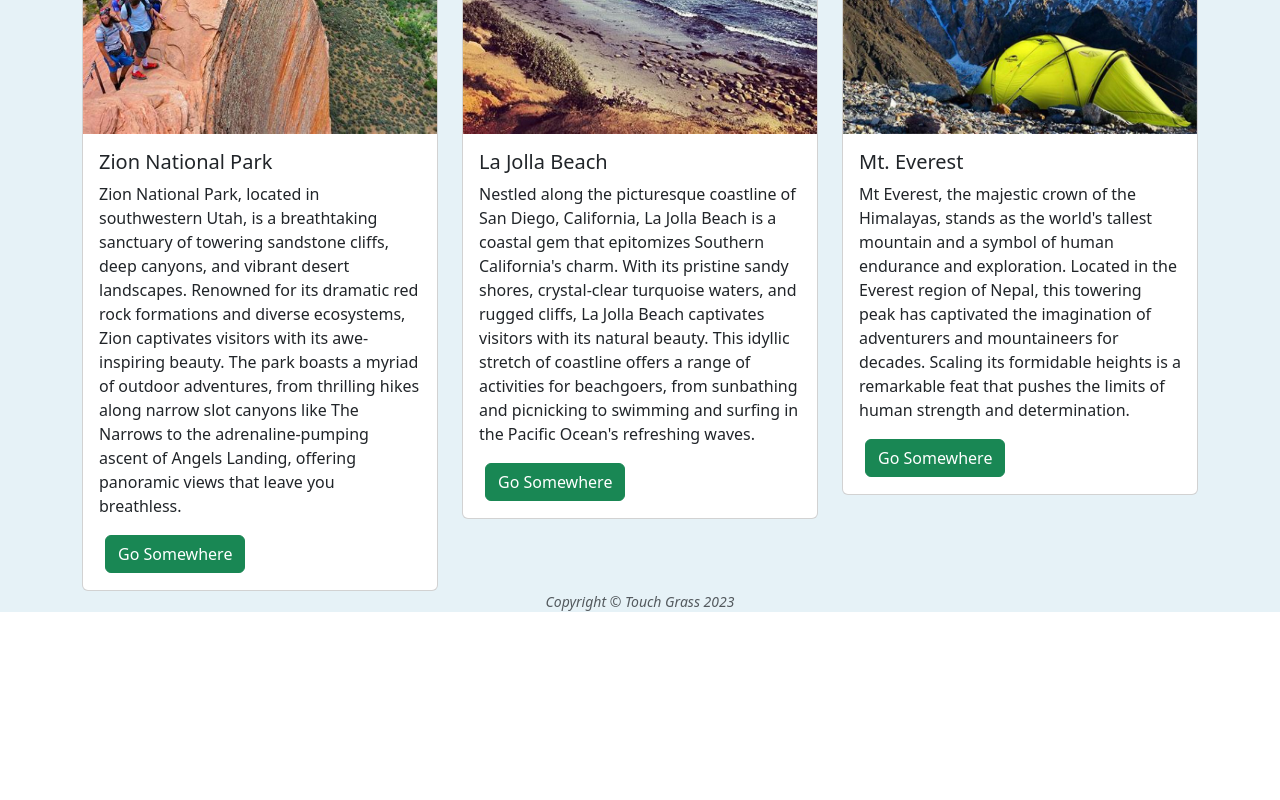
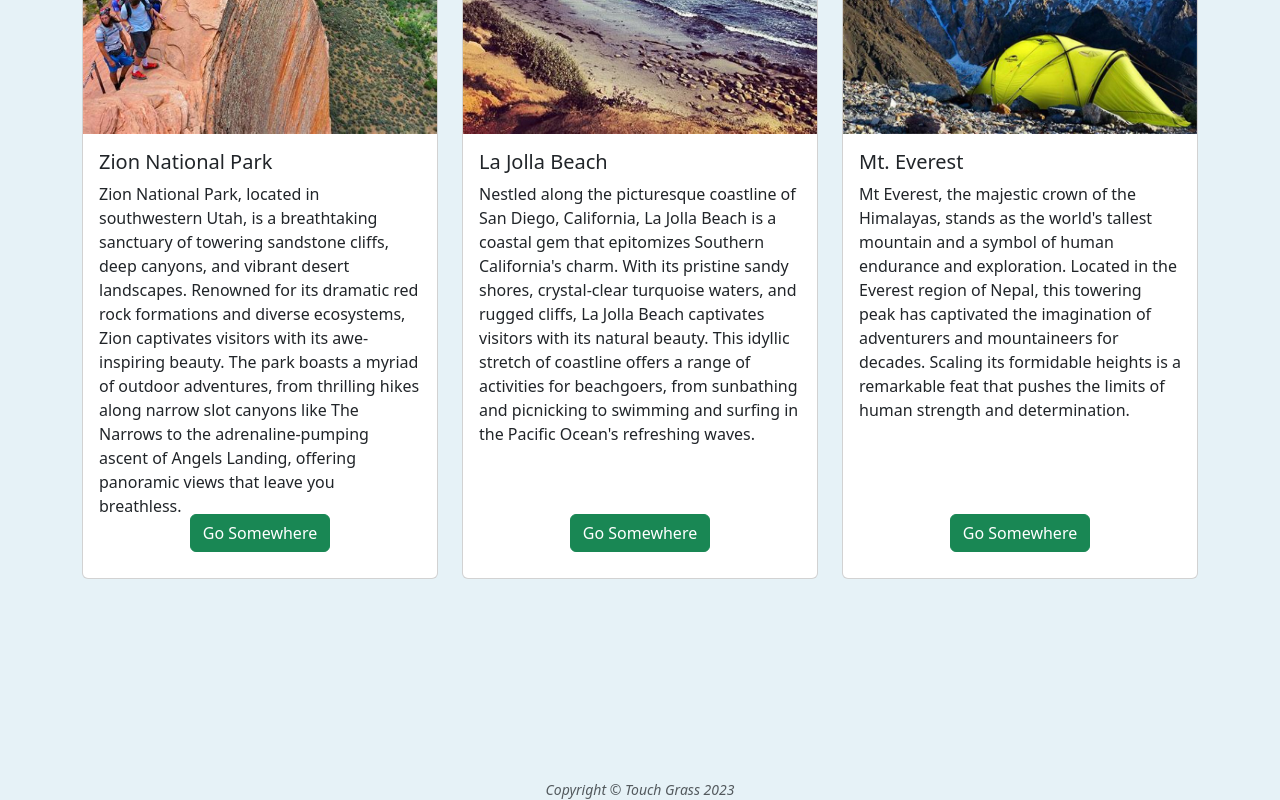
Before and after one commit to COMPE561GROUP2/gui, a React (Create React App) app: page /home in a window 1280 px wide. Shown: the part 537-1337 px from the top of the page. Before the commit the page ends 1149 px from the top, so only its background shows below. Built offline with nearby package versions, Linux system fonts and the light colour scheme.

Commit message:
Fixed buttons on home page and standardized the card heights

```diff
--- a/src/pages/Home.js
+++ b/src/pages/Home.js
@@ -38,10 +38,10 @@ const Home = () => {
       </section>
       <section id="Activities">
         <h2 className="text-center my-3">Top 3 Local Favorites</h2>
-        <div className="container">
+        <div className="container" style={{height:1000}}>
           <div className="row">
             <div className="col-lg">
-              <div className="card">
+              <div className="card" style={{height:800}}>
                 <img src={images.hike1} className="card-img-top" alt="..." />
                 <div className="card-body">
                   <h5 className="card-title">Zion National Park</h5>
@@ -56,16 +56,29 @@ const Home = () => {
                     adrenaline-pumping ascent of Angels Landing, offering
                     panoramic views that leave you breathless.
                   </p>
-                  <button style={{backgroundColor:"transparent", border:'none'}}>
+
+                  <div
+                    style={{
+                      position: "absolute",
+                      bottom: "0",
+                      left: "0",
+                      width: "100%",
+                      padding: "25px",
+                      textAlign: "center"
+                    }}
+                  >
+                    <button style={{backgroundColor:"transparent", border:'none'}}>
                     <NavLink to="/Location" className="btn btn-success">
                       Go Somewhere
                     </NavLink>
                   </button>
+                  </div>
+
                 </div>
               </div>
             </div>
             <div className="col-lg">
-              <div className="card">
+              <div className="card" style={{height:800}}>
                 <img src={images.surf1} className="card-img-top" alt="..." />
                 <div className="card-body">
                   <h5 className="card-title">La Jolla Beach</h5>
@@ -79,16 +92,27 @@ const Home = () => {
                     for beachgoers, from sunbathing and picnicking to swimming
                     and surfing in the Pacific Ocean's refreshing waves.
                   </p>
-                  <button style={{backgroundColor:"transparent", border:'none'}}>
+                  <div
+                    style={{
+                      position: "absolute",
+                      bottom: "0",
+                      left: "0",
+                      width: "100%",
+                      padding: "25px",
+                      textAlign: "center"
+                    }}
+                  >
+                    <button style={{backgroundColor:"transparent", border:'none'}}>
                     <NavLink to="/Location" className="btn btn-success">
                       Go Somewhere
                     </NavLink>
                   </button>
+                  </div>
                 </div>
               </div>
             </div>
             <div className="col-lg">
-              <div className="card">
+              <div className="card" style={{height:800}}>
                 <img src={images.hike2} className="card-img-top" alt="..." />
                 <div className="card-body">
                   <h5 className="card-title">Mt. Everest</h5>
@@ -101,11 +125,22 @@ const Home = () => {
                     formidable heights is a remarkable feat that pushes the
                     limits of human strength and determination.
                   </p>
-                  <button style={{backgroundColor:"transparent", border:'none'}}>
-                      <NavLink to="/Location" className="btn btn-success">
+                  <div
+                    style={{
+                      position: "absolute",
+                      bottom: "0",
+                      left: "0",
+                      width: "100%",
+                      padding: "25px",
+                      textAlign: "center"
+                    }}
+                  >
+                    <button style={{backgroundColor:"transparent", border:'none'}}>
+                    <NavLink to="/Location" className="btn btn-success">
                       Go Somewhere
                     </NavLink>
                   </button>
+                  </div>
                 </div>
               </div>
             </div>
```
